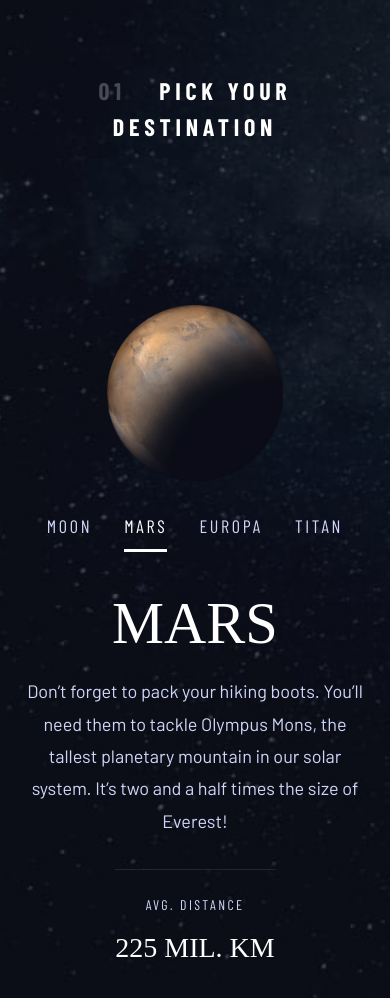
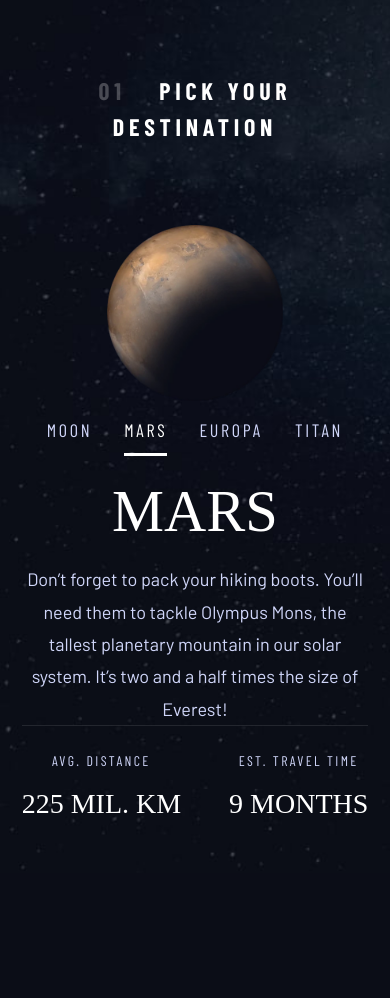
Before and after one commit to D3RAH/ORBITRUM, a plain HTML site: page destination-mars.html in a window 390 px wide. Shown: the part 94-1092 px from the top of the page. After the commit the page ends 967 px from the top, so only its background shows below. Drawn offline with nearby package versions, Linux system fonts and the light colour scheme; a web font is replaced by a local one.

Commit message:
work:repaired mobile view

```diff
--- a/css/styles.css
+++ b/css/styles.css
@@ -581,8 +581,8 @@ nav {
         width: 100%;
         display: flex;
         justify-content: center;
-        margin-top: 8rem;
-        margin-bottom: 2rem;
+        margin-top: 3rem;
+        margin-bottom: 1rem;
     }
 
     .destination-image img {
@@ -844,14 +844,20 @@ nav {
         width: 50%;
     }
 
+    .tab-list {
+        margin-bottom: 1.5rem;
+    }
+
     .destination-name {
         font-size: clamp(3rem, 15vw, 5rem);
     }
 
     .destination-meta {
-        flex-direction: column;
-        gap: 2rem;
-        align-items: center;
+        flex-direction: row;
+        justify-content: center;
+        gap: 3rem;
+        align-items: flex-start;
+        margin-top: 0;
     }
 
     /* --- Crew Mobile --- */
```
